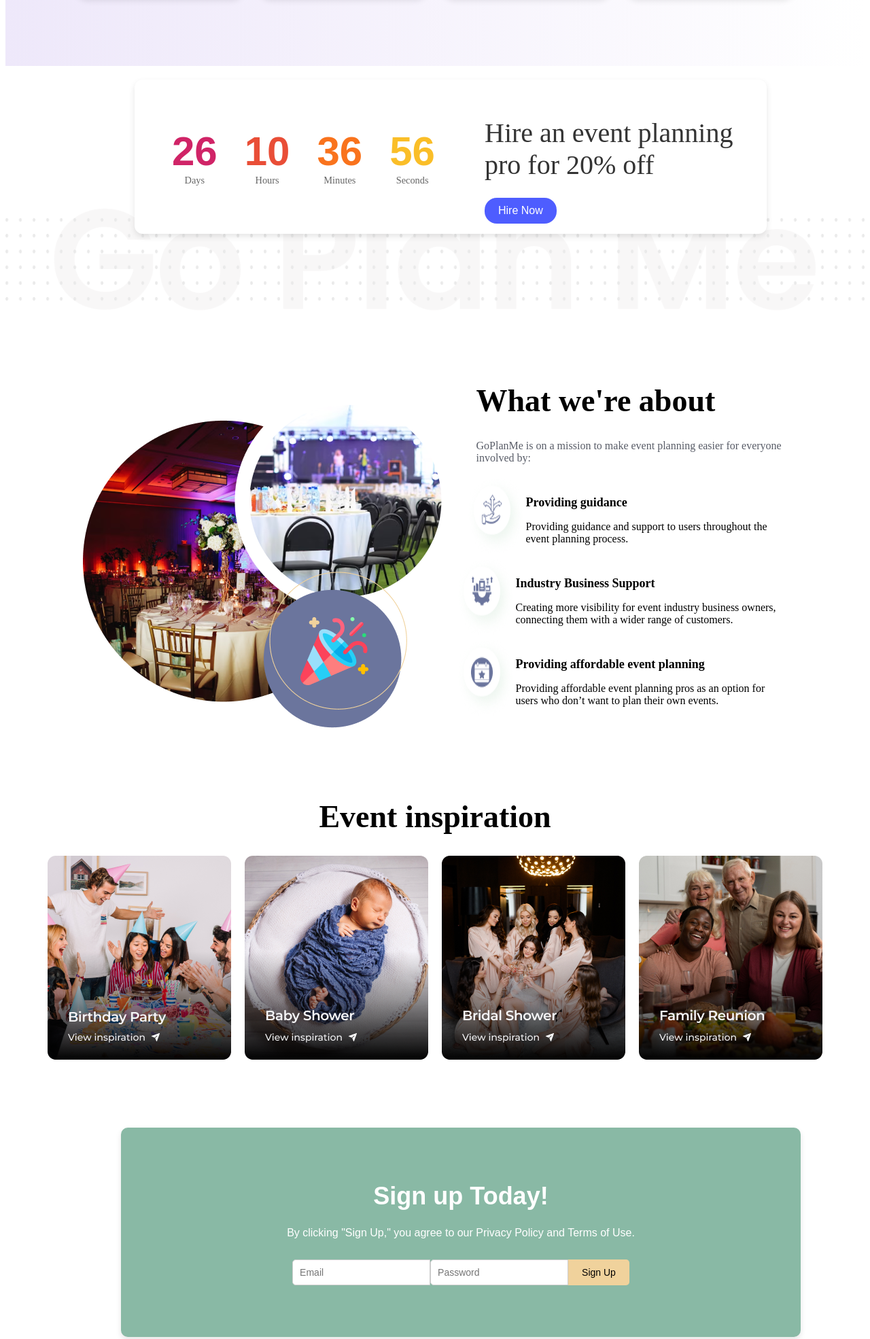
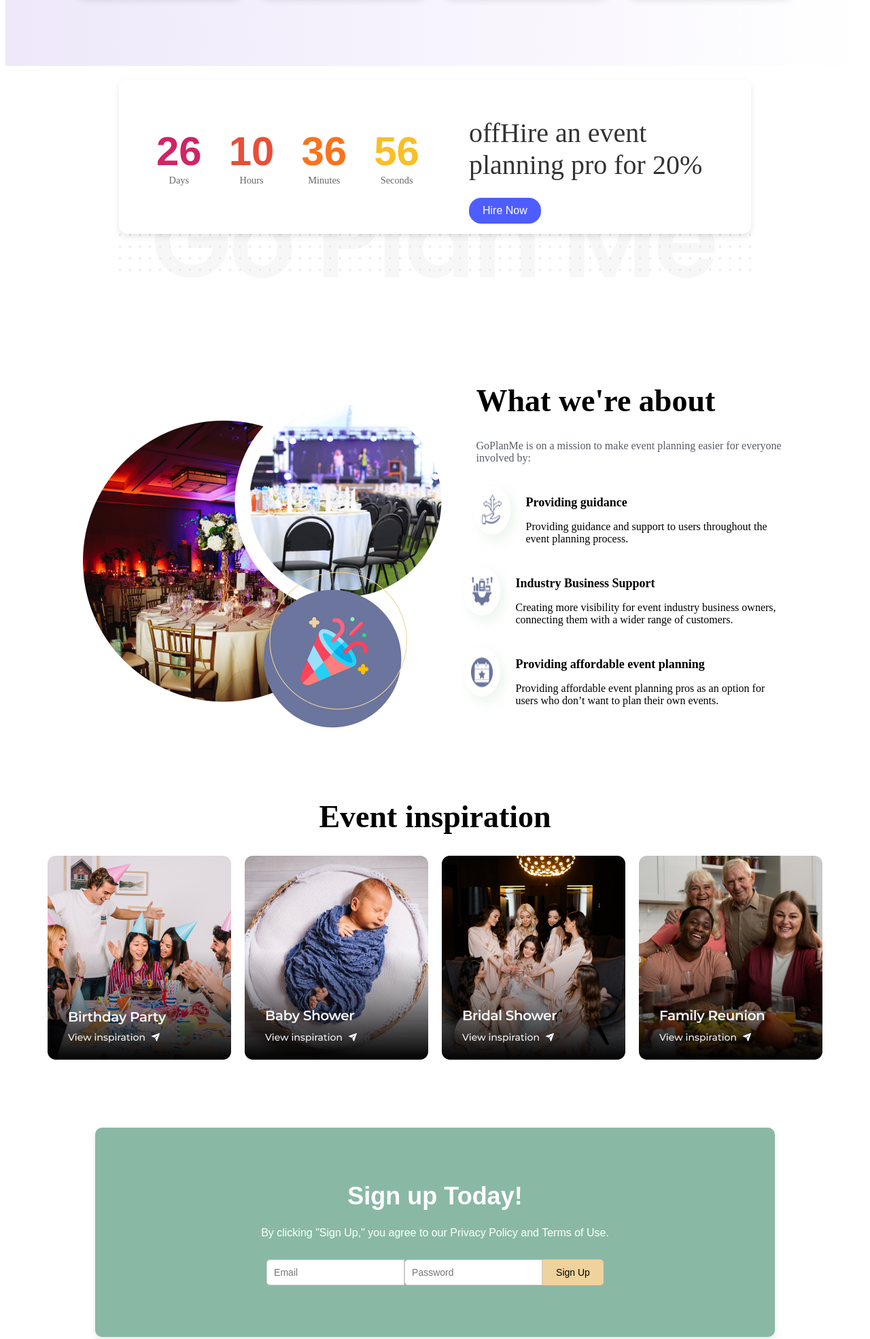
Before and after one commit to tayyabashahzad12/go-plan, a plain HTML site: page index.html in a window 1280 px wide. Shown: the part 982-2952 px from the top of the page at 68% size. Drawn offline with Linux system fonts and the light colour scheme.

Commit message:
fix:countdawn,signup box

```diff
--- a/index.css
+++ b/index.css
@@ -155,11 +155,14 @@
     box-shadow: 0 4px 10px rgba(0, 0, 0, 0.1);
     padding: 15px;
     margin-top: 20px;
-    margin-left: 190px;
     width: 900px;
   }
   .countdown {
     display: flex;
+  }
+  .div14{
+    display: flex;
+    justify-content: center;
   }
 
   .time-box {
@@ -205,7 +208,7 @@
     position: absolute;
     width:100%;
     z-index:-1;
-    margin-top:160px;
+    margin-top:180px;
 }
 .container2 {
     display: flex;
@@ -263,9 +266,11 @@
     box-shadow: 0 4px 8px rgba(0, 0, 0, 0.1);
     width:1000px;
     overflow: hidden;
-    margin-left:170px;
     margin-top: 100px;
-
+  }
+  .div15{
+    display: flex;
+    justify-content: center;
   }
   .p7 {
     font-size: 16px;
@@ -315,6 +320,7 @@
 
   .footer-container {
     display: flex;
+    justify-content: center;
   }
 
   .p8 {
--- a/index.html
+++ b/index.html
@@ -92,6 +92,7 @@
             </div>
         </div>
         </div>
+        <div class="div14">
         <div class="div7">
             <img class="img9" src="pictures/go plan me.png" alt="">
           <div class="container1">
@@ -112,14 +113,14 @@
                 <span class="number" style="color: #FABE28;">56</span>
                 <span class="label">Seconds</span>
               </div>
-              <img class="img8" src="pictures/Screenshot (1).png" alt="">
             </div>
             <div class="div6">
-              <p class="p3">Hire an event planning pro for 20% off</p>
+              <p class="p3">offHire an event planning pro for 20% </p>
               <button class="hire-btn">Hire Now</button>
             </div>
           </div>
         </div>
+      </div>
 
         <div class="container2">
               <div>
@@ -165,12 +166,7 @@
               <img src="pictures/img section 4.png" alt="">
             </div>
           </div>
-
-          <!-- <div class="signup-box">
-            <div class="div12">
-           <h1 class="h5">Sign up Today!</h1>
-          </div>
-          </div> -->
+          <div class="div15">
           <div class="signup-container">
             <h1 class="h6">Sign up Today!</h1>
             <p class="p7">By clicking "Sign Up," you agree to our Privacy Policy and Terms of Use.</p>
@@ -180,7 +176,7 @@
               <button class="button" type="submit">Sign Up</button>
             </div>
           </div>
-
+        </div>
           <footer class="footer1">
             <div class="footer-container">
               <div class="logo-section">
```
